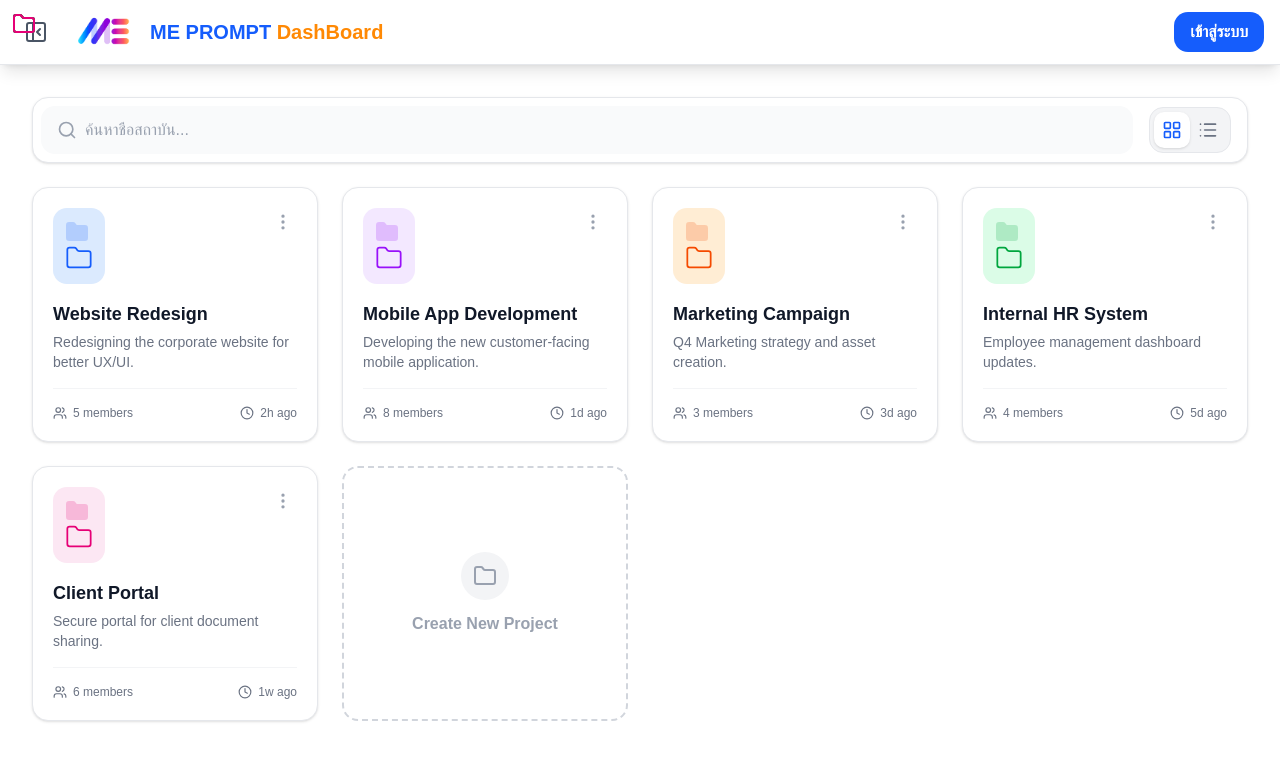
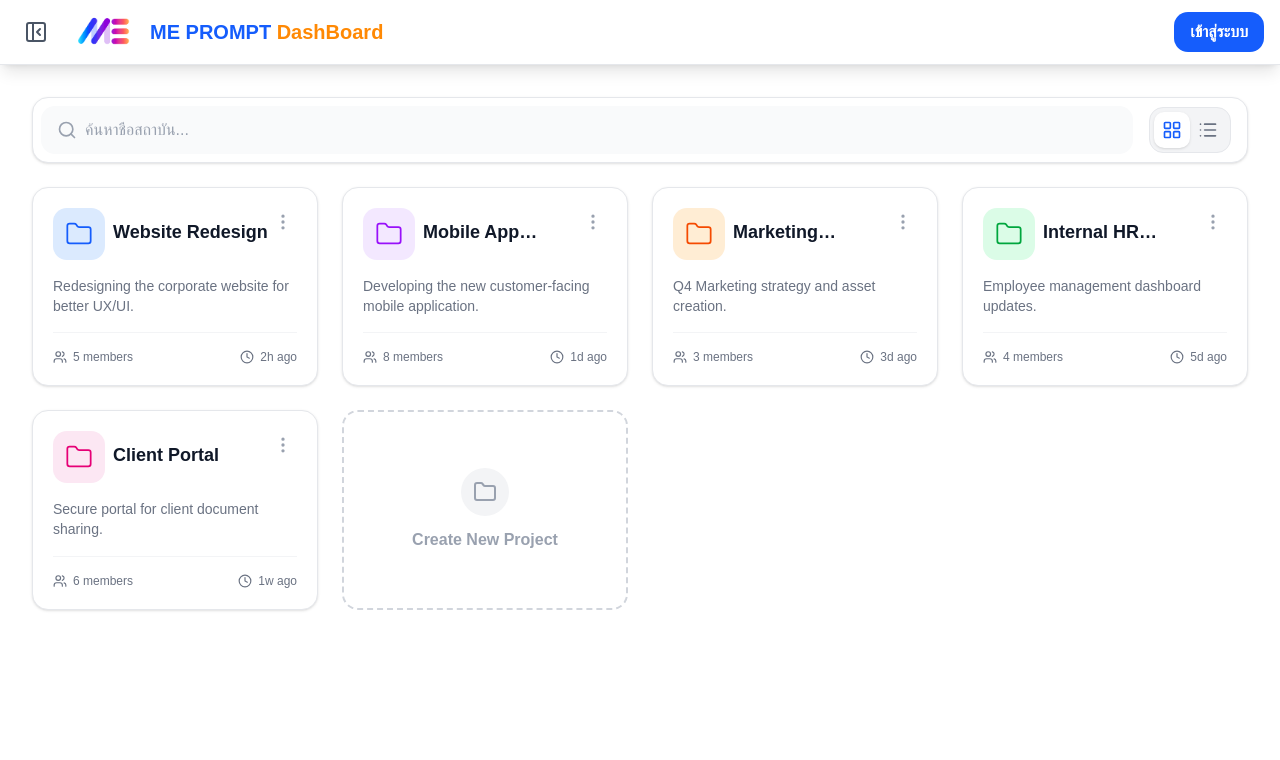
Before and after one commit to MEE-POONG/me-prompt-tec-dashboard, a Next.js app: page /workspace in a window 1280 px wide. Shown: the top 760 px of the page. Built offline with nearby package versions, Linux system fonts and the light colour scheme.

Commit message:
feat: introduce WorkList component to display project cards with mock data and a new project button.

```diff
--- a/src/Container/WorkSpace/WorkList.tsx
+++ b/src/Container/WorkSpace/WorkList.tsx
@@ -63,11 +63,13 @@ export default function WorkList({ }: WorkListProps) {
                 <Link key={project.id} href={`/workspace/${project.id}`}>
                     <div className="bg-white p-5 rounded-2xl shadow-sm border border-gray-200 hover:shadow-md hover:border-blue-300 transition-all cursor-pointer group h-full flex flex-col">
                         <div className="flex justify-between items-start mb-4">
-                            <div className={`p-3 rounded-xl ${project.color}`}>
-                                <Folder size={24} fill="currentColor" className="opacity-20" />
-                                <Folder size={24} className="absolute top-3 left-3" />
-                                {/* Using a simple Folder icon for now, the above trick is just for visual depth if needed, but let's stick to simple */}
-                                <Folder size={28} strokeWidth={1.5} />
+                            <div className="flex items-center">
+                                <div className={`p-3 rounded-xl ${project.color} max-w-max mr-2`}>
+                                    <Folder size={28} strokeWidth={1.5} />
+                                </div>
+                                <h3 className="text-lg font-bold text-gray-900 mb-1 group-hover:text-blue-600 transition-colors line-clamp-1">
+                                    {project.name}
+                                </h3>
                             </div>
                             <button className="text-gray-400 hover:text-gray-600 p-1 rounded-full hover:bg-gray-100 transition-colors" onClick={(e) => e.preventDefault()}>
                                 <MoreVertical size={20} />
@@ -75,9 +77,6 @@ export default function WorkList({ }: WorkListProps) {
                         </div>
 
                         <div className="flex-1">
-                            <h3 className="text-lg font-bold text-gray-900 mb-1 group-hover:text-blue-600 transition-colors line-clamp-1">
-                                {project.name}
-                            </h3>
                             <p className="text-sm text-gray-500 line-clamp-2 mb-4 h-10">
                                 {project.description}
                             </p>
```
